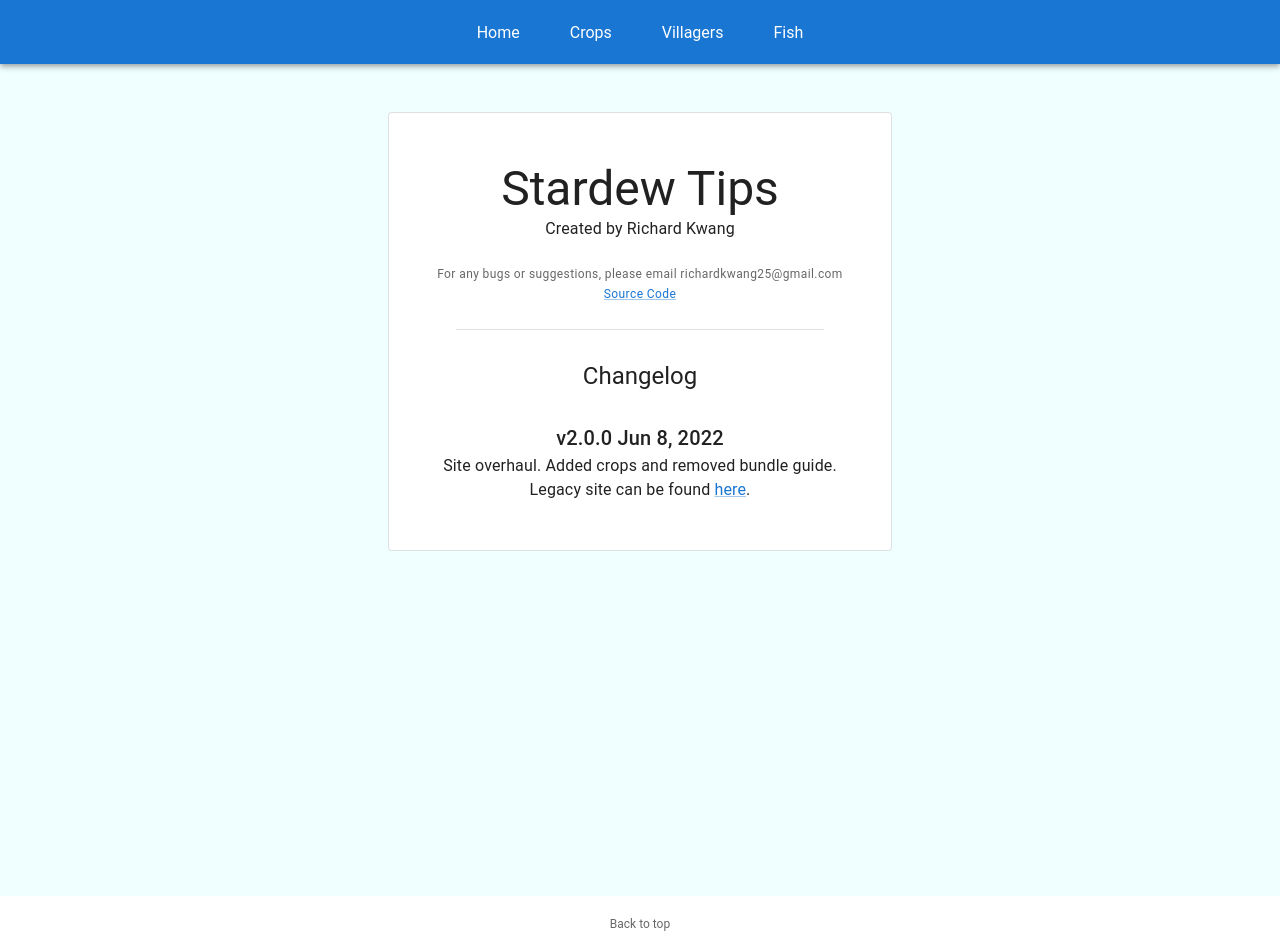
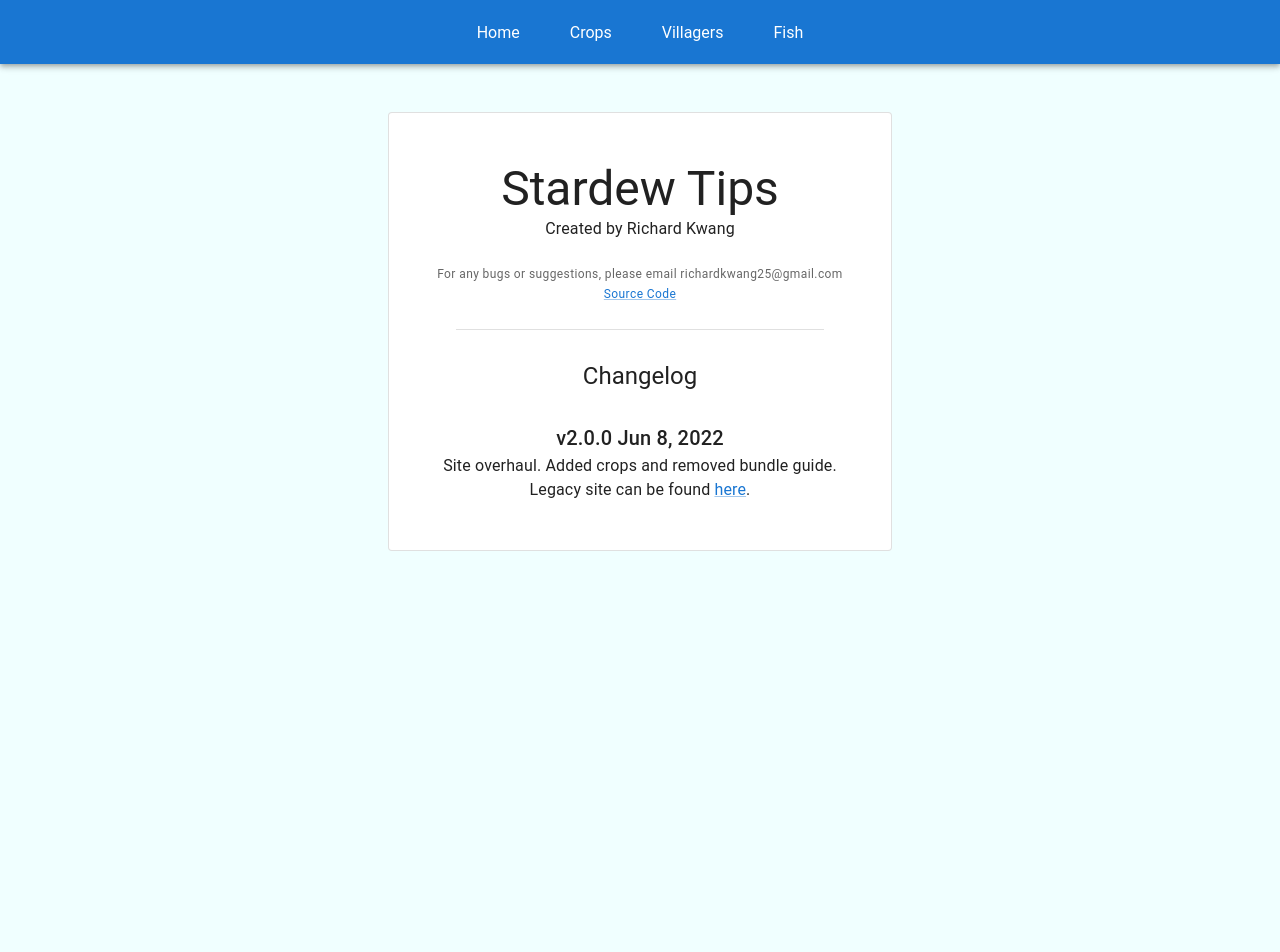
Before and after one commit to kwangric/stardew-tips-v3, a Next.js app: page / in a window 1280 px wide. After the commit the page ends 800 px from the top, so only its background shows below. Built offline with nearby package versions, Linux system fonts and the light colour scheme.

Commit message:
Remove bottom bar

```diff
--- a/components/Layout.js
+++ b/components/Layout.js
@@ -1,28 +1,14 @@
 import Nav from './Nav'
 import styles from '../styles/Layout.module.css'
-import Box from '@mui/material/Box'
-import BottomNavigation from '@mui/material/BottomNavigation'
-import BottomNavigationAction from '@mui/material/BottomNavigationAction'
 
 const Layout = ({ children }) => {
   return (
     <>
       <Nav />
       <div className={styles.container}>
-        <main className={styles.main}>
-          {children}</main>
+        <main className={styles.main}>{children}</main>
       </div>
-              <BottomNavigation
-                showLabels
-                onChange={() => {
-                  window.scrollTo({
-                    top: 0,
-                    behavior: 'smooth',
-                  })
-                }}
-              >
-                <BottomNavigationAction label="Back to top" />
-              </BottomNavigation>
+      <br />
     </>
   )
 }
--- a/package.json
+++ b/package.json
@@ -11,7 +11,7 @@
   "dependencies": {
     "@emotion/react": "^11.10.4",
     "@emotion/styled": "^11.10.4",
-    "@mui/material": "^5.10.4",
+    "@mui/material": "^5.10.5",
     "next": "12.2.5",
     "react": "18.2.0",
     "react-dom": "18.2.0"
--- a/styles/Layout.module.css
+++ b/styles/Layout.module.css
@@ -5,7 +5,7 @@
 }
 
 .main {
-  min-height: 100vh;
+  height: auto;
   padding: 1rem;
   flex: 1;
   display: flex;
```
Also changed, not shown: 1 other file (tests, documents, lock files or other folders).
